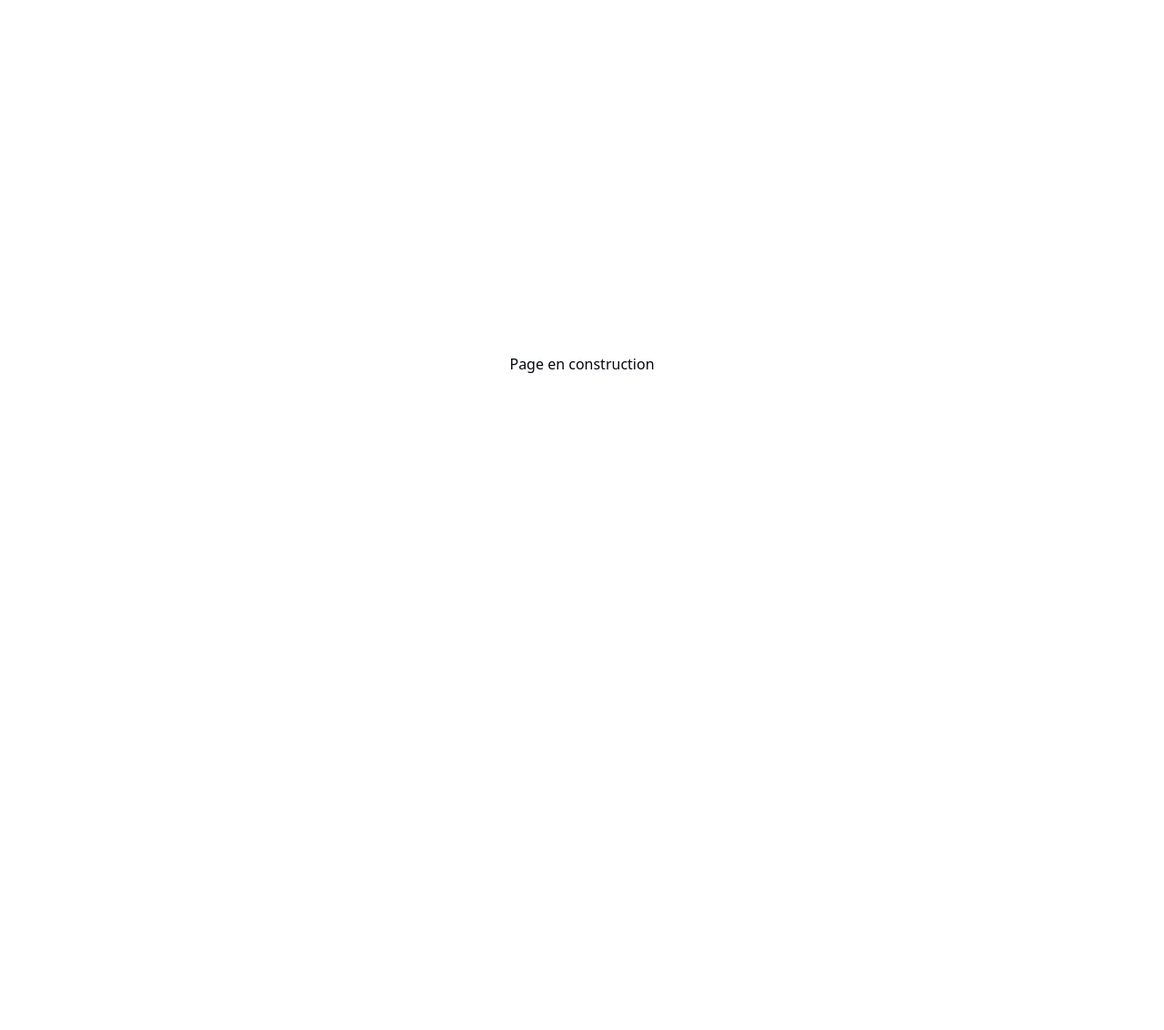
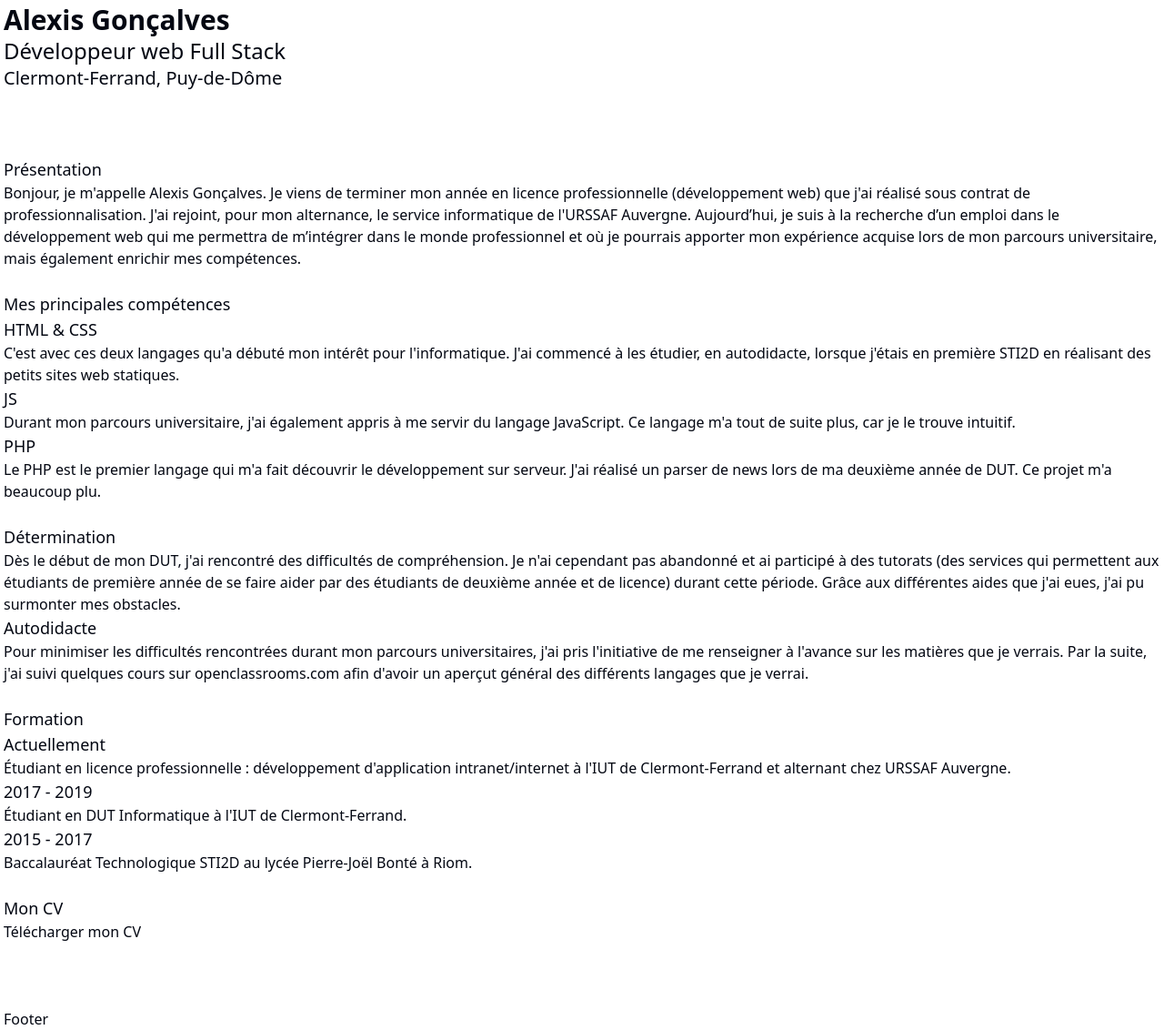
Before and after one commit to Valdorah/valdorah.github.io, an Astro site: page / in a window 1280 px wide. Shown: the whole page at 91% size. Before the commit the page ends 800 px from the top, so only its background shows below. Built offline with nearby package versions, Linux system fonts and the light colour scheme; Astro itself is replaced by a stand-in of ours.

Commit message:
:construction: Add some text

```diff
--- a/src/env.d.ts
+++ b/src/env.d.ts
@@ -1 +1,2 @@
+/// <reference path="../.astro/types.d.ts" />
 /// <reference types="astro/client" />
--- /dev/null
+++ b/src/layouts/BaseLayout.astro
@@ -0,0 +1,20 @@
+---
+
+import HeaderLayout from "./HeaderLayout.astro";
+import FooterLayout from "./FooterLayout.astro";---
+<html lang="en" class="w-full h-full">
+<head>
+    <meta charset="utf-8" />
+    <link rel="icon" type="image/svg+xml" href="/favicon.svg" />
+    <meta name="viewport" content="width=device-width" />
+    <meta name="generator" content={Astro.generator} />
+    <title>Astro</title>
+</head>
+<body>
+    <HeaderLayout />
+    <main>
+        <slot />
+    </main>
+    <FooterLayout />
+</body>
+</html>
--- /dev/null
+++ b/src/layouts/FooterLayout.astro
@@ -0,0 +1,6 @@
+---
+---
+
+<footer>
+    <p>Footer</p>
+</footer>
--- /dev/null
+++ b/src/layouts/HeaderLayout.astro
@@ -0,0 +1,9 @@
+---
+import '@/styles/components/header.css';
+---
+
+<header>
+    <h1>Alexis Gonçalves</h1>
+    <h2>Développeur web Full Stack</h2>
+    <h3>Clermont-Ferrand, Puy-de-Dôme</h3>
+</header>
--- a/src/pages/index.astro
+++ b/src/pages/index.astro
@@ -1,17 +1,101 @@
 ---
 import "@/styles/globals.css";
-import { Button } from "@/components/ui/button";
+import BaseLayout from "../layouts/BaseLayout.astro";
 ---
 
-<html lang="en" class="w-full h-full">
-	<head>
-		<meta charset="utf-8" />
-		<link rel="icon" type="image/svg+xml" href="/favicon.svg" />
-		<meta name="viewport" content="width=device-width" />
-		<meta name="generator" content={Astro.generator} />
-		<title>Astro</title>
-	</head>
-	<body class="h-full flex justify-center items-center">
-		<h1>Page en construction</h1>
-	</body>
-</html>
+<BaseLayout>
+    <section>
+        <h4>Présentation</h4>
+		<p>
+			Bonjour, je m'appelle Alexis Gonçalves. Je viens de terminer mon année en
+			licence professionnelle (développement web) que j'ai réalisé sous contrat de
+			professionnalisation. J'ai rejoint, pour mon alternance, le service informatique de l'URSSAF
+			Auvergne. Aujourd’hui, je suis à la recherche d’un emploi dans le développement web qui me
+			permettra de m’intégrer dans le monde professionnel et où je pourrais apporter mon expérience
+			acquise lors de mon parcours universitaire, mais également
+			enrichir
+			mes compétences.
+		</p>
+    </section>
+
+    <section>
+        <h4>Mes principales compétences</h4>
+        <article>
+            <div>
+                <h5>HTML & CSS</h5>
+                <p>C'est avec ces deux langages qu'a débuté mon intérêt pour l'informatique. J'ai
+                    commencé à les étudier, en autodidacte, lorsque j'étais en première STI2D en réalisant des
+                    petits sites web statiques.</p>
+            </div>
+            <div>
+                <h5>JS</h5>
+                <p>Durant mon parcours universitaire, j'ai également appris à me servir du langage
+                    JavaScript. Ce langage m'a tout de suite plus, car je le trouve intuitif.</p>
+            </div>
+            <div>
+                <h5>PHP</h5>
+                <p>Le PHP est le premier langage qui m'a fait découvrir le développement sur
+                    serveur. J'ai
+                    réalisé un <a href="https://github.com/Valdorah/parserRSS" target="_blank"
+                                  class="lime-text text-darken-4 bold">parser de news</a> lors de ma deuxième année
+                    de DUT. Ce projet m'a beaucoup plu.</p>
+            </div>
+        </article>
+    </section>
+
+    <section>
+        <article>
+            <div>
+                <h4>Détermination</h4>
+                <p>Dès le début de mon DUT, j'ai rencontré des difficultés de compréhension. Je
+                    n'ai cependant pas abandonné et ai participé à des tutorats (des
+                    services qui permettent aux étudiants de première année de se faire aider par des étudiants de
+                    deuxième année et de licence)
+                    durant cette période. Grâce aux différentes aides que j'ai eues, j'ai pu surmonter mes
+                    obstacles.
+                </p>
+            </div>
+            <div>
+                <h4>Autodidacte</h4>
+                <p>
+                    Pour minimiser les difficultés rencontrées durant mon parcours universitaires, j'ai pris
+                    l'initiative de me renseigner à l'avance sur les matières que je verrais. Par la suite, j'ai
+                    suivi quelques cours sur <a class="lime-text text-darken-4 bold"
+                                                href="https://openclassrooms.com/fr/" target="_blank">openclassrooms.com</a> afin d'avoir un
+                    aperçut général des différents
+                    langages que je verrai.
+                </p>
+            </div>
+        </article>
+    </section>
+
+    <section>
+        <h4>Formation</h4>
+        <article>
+            <div>
+                <h5>Actuellement</h5>
+                <p>
+                    Étudiant en licence professionnelle : développement d'application intranet/internet à l'IUT de
+                    Clermont-Ferrand et alternant chez URSSAF Auvergne.
+                </p>
+            </div>
+            <div>
+                <h5>2017 - 2019</h5>
+                <p>Étudiant en DUT Informatique à l'IUT de Clermont-Ferrand.</p>
+            </div>
+            <div>
+                <h5>2015 - 2017</h5>
+                <p>Baccalauréat Technologique STI2D au lycée Pierre-Joël Bonté à Riom.</p>
+            </div>
+        </article>
+    </section>
+
+    <section>
+        <h4>Mon CV</h4>
+        <article>
+            <p>
+                <a href="/files/goncalves_alexis_cv.pdf" target="_blank">Télécharger mon CV</a>
+            </p>
+        </article>
+    </section>
+</BaseLayout>
--- a/src/styles/globals.css
+++ b/src/styles/globals.css
@@ -1,4 +1,4 @@
-@tailwind base;
+  @tailwind base;
   @tailwind components;
   @tailwind utilities;
 
@@ -70,7 +70,32 @@
     * {
       @apply border-border;
     }
+
     body {
-      @apply bg-background text-foreground;
+      @apply bg-background text-foreground h-full flex flex-col p-1;
+    }
+
+    main {
+      @apply flex-1 my-12;
+
+      section {
+        @apply my-6;
+      }
+    }
+
+    h1 {
+      @apply text-3xl font-bold;
+    }
+
+    h2 {
+      @apply text-2xl;
+    }
+
+    h3 {
+      @apply text-xl;
+    }
+
+    h4, h5 {
+      @apply text-lg;
     }
   }
```
Also changed, not shown: package.json (+4 -4 lines), src/styles/components/header.css (added), 2 other files.
